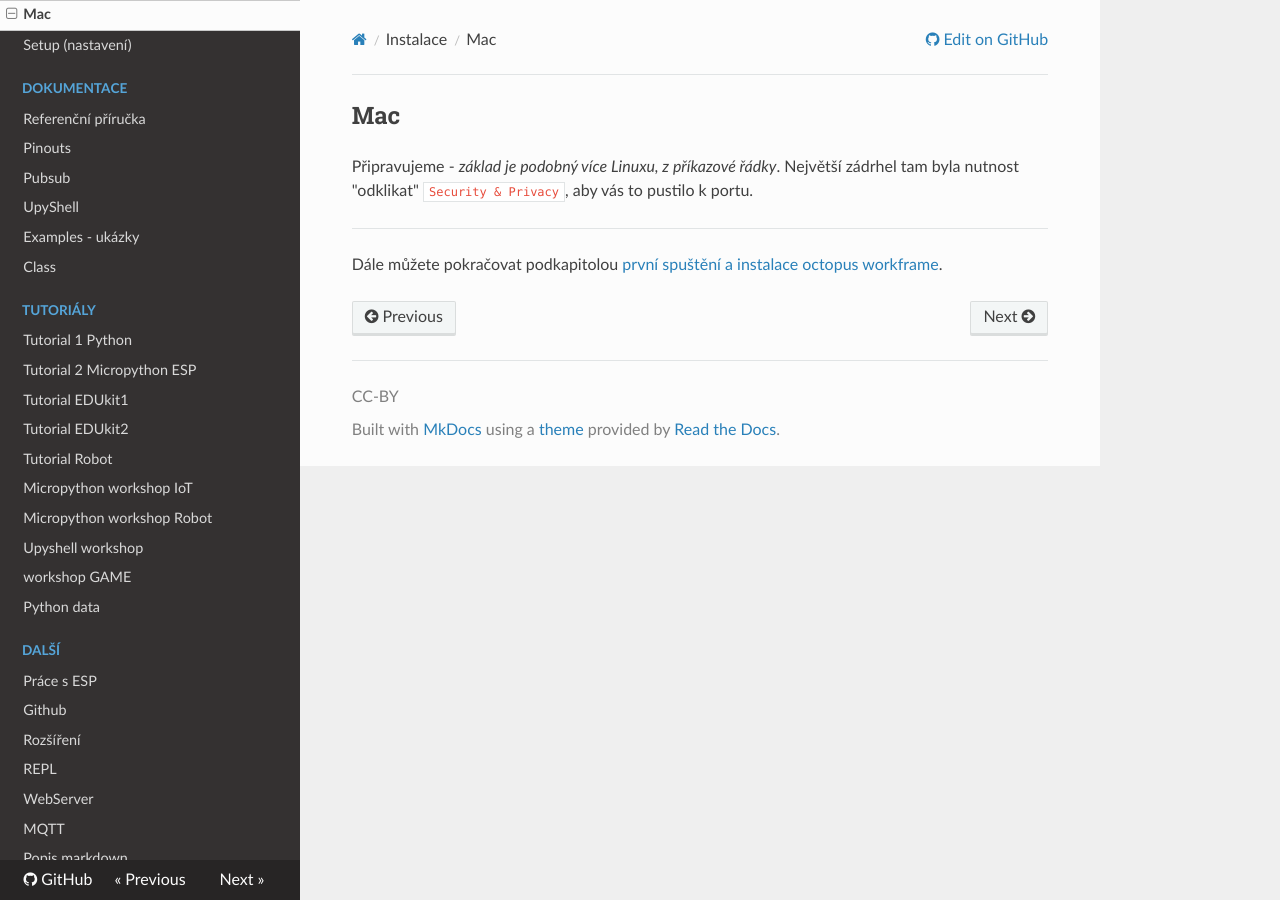
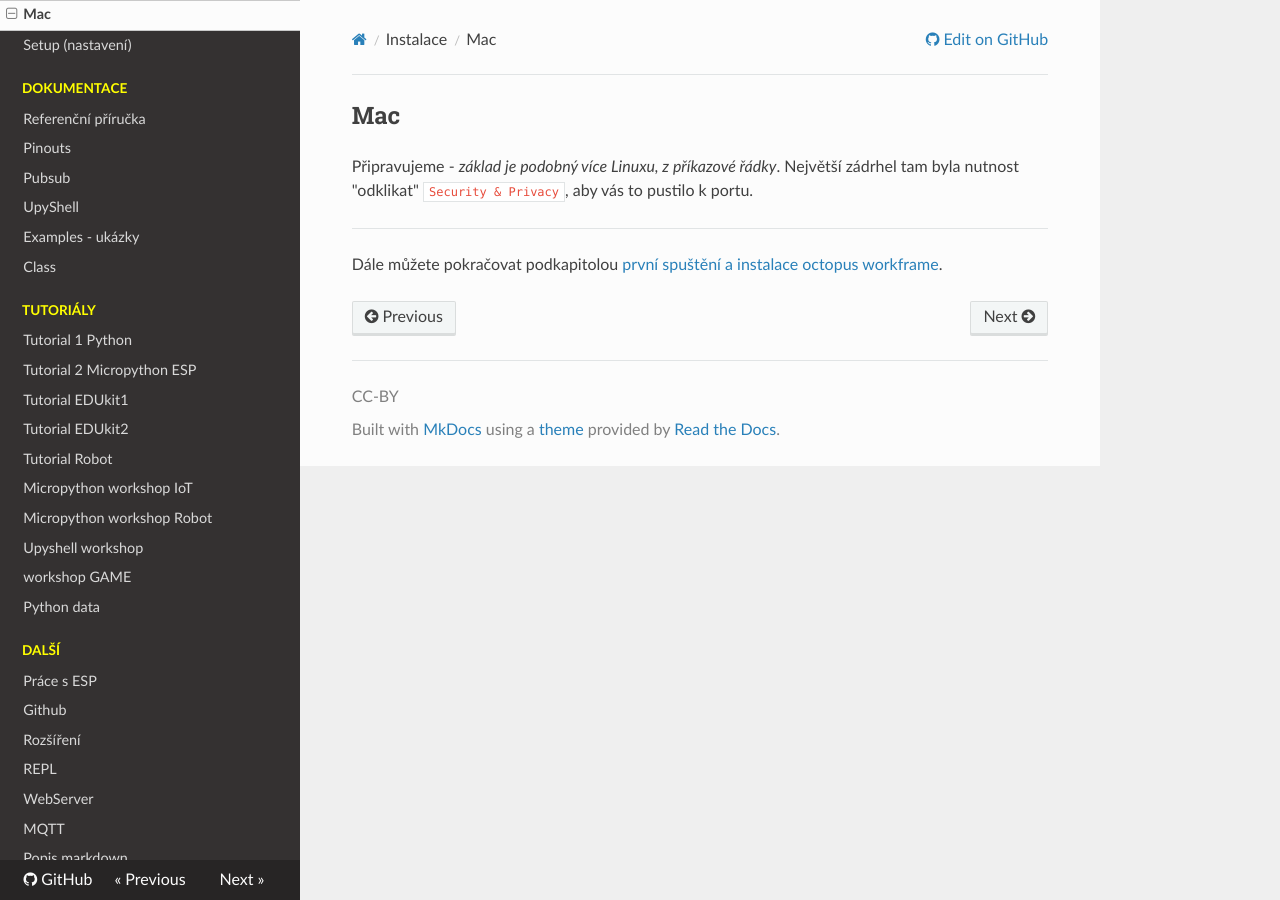
Before and after one commit to octopuslab-cz/docs_octopuslab_cz, an MkDocs documentation site: the page built from docs/install_mac.md, in a window 1280 px wide. Built offline with MkDocs 1.6.1, drawn with Linux system fonts in a browser that asks for light colours; nearby versions of some CDN libraries.

Commit message:
added menu section hilight

```diff
--- a/docs/css/extra.css
+++ b/docs/css/extra.css
@@ -37,3 +37,7 @@
 h6 {
     margin-bottom: 0;
 }
+
+.caption-text {
+    color: yellow;
+}
```
